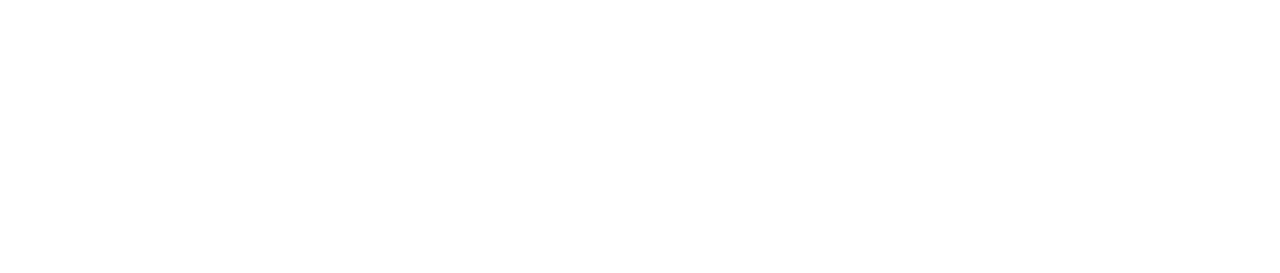
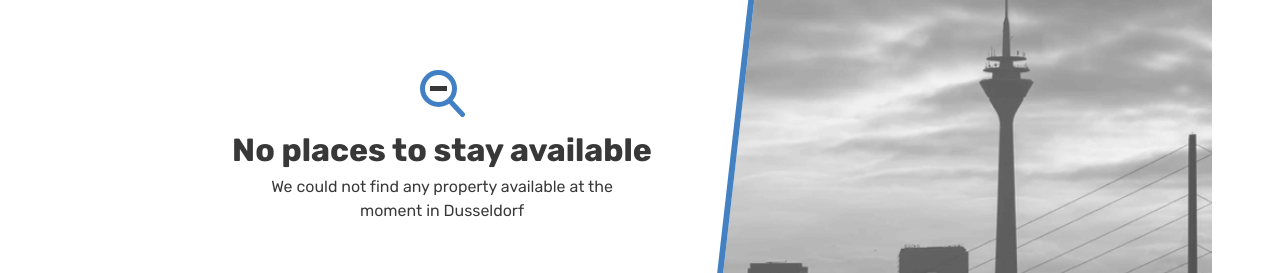
Before and after one commit to blasdfaa/1507737-six-cities-8, a React (Create React App) app in the folder project/: page / in a window 1280 px wide. Shown: the part 319-592 px from the top of the page. Built offline with nearby package versions, Linux system fonts and the light colour scheme; no server answers.

Commit message:
feat: Добавлено сообщение с информацией когда данные отсутствуют

```diff
--- a/project/src/pages/home-page/home-page.tsx
+++ b/project/src/pages/home-page/home-page.tsx
@@ -4,6 +4,7 @@
 import { HotelCategory, HotelInfo } from '../../types/hotel';
 import Tabs from '../../components/tabs/tabs';
 import Map from '../../components/map/map';
+import HomeEmpty from '../../components/home-empty/home-empty';
 import HotelList from '../../components/hotel-list/hotel-list';
 import SortPopup from '../../components/sort-popup/sort-popup';
 import { sortCardsByType } from '../../utils/sort-cards-by-type';
@@ -29,6 +30,8 @@
   const [isLoaderShow, setLoaderShow] = React.useState(true);
 
   const filteredItems = hotelItems?.filter((hotel) => hotel?.city?.name === currentCategory);
+
+  const isDataEmpty = !hotelItems.length;
 
   React.useEffect(() => {
     setCards(filteredItems);
@@ -56,13 +59,19 @@
   };
 
   return (
-    <main className="page__main page__main--index">
+    <main className={`page__main page__main--index ${isDataEmpty ? 'page__main--index-empty' : ''}`}>
       <h1 className="visually-hidden">Cities</h1>
       <Tabs currentCategory={currentCategory} onTabClick={handleChangeCategory} />
       <div className="cities">
         {isLoaderShow && <Preloader onAnimationEnd={handleShowPreloader} />}
         {isDataLoadded && !isLoaderShow && (
-          <div className="cities__places-container container">
+          <div
+            className={`cities__places-container container ${
+              isDataEmpty ? 'cities__places-container--empty' : ''
+            }`}
+          >
+            {!isDataEmpty ? (
+              <>
                 <section className="cities__places places">
                   <h2 className="visually-hidden">Places</h2>
                   <b className="places__found">
@@ -86,6 +95,10 @@
                     />
                   )}
                 </div>
+              </>
+            ) : (
+              <HomeEmpty />
+            )}
           </div>
         )}
       </div>
```
Lines whose indentation alone changed are shown as unchanged.
